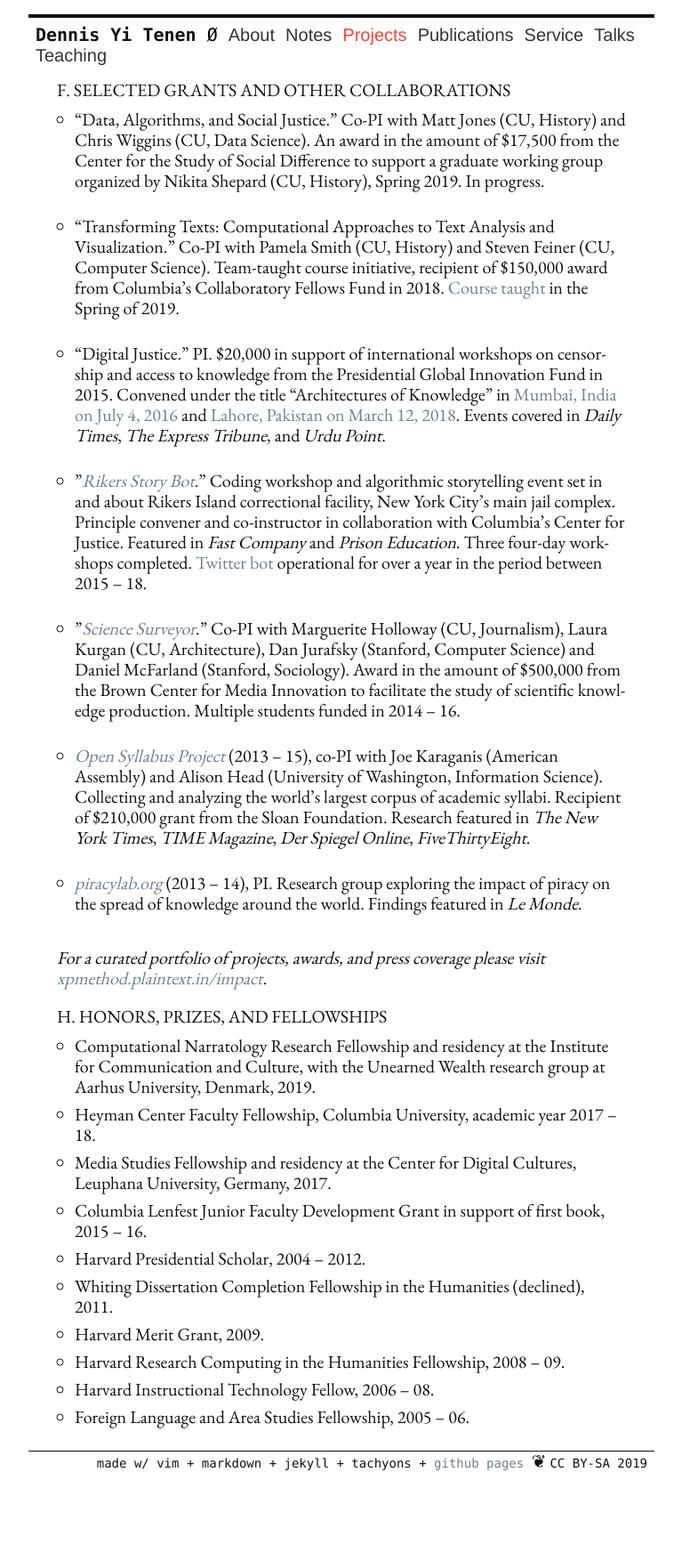
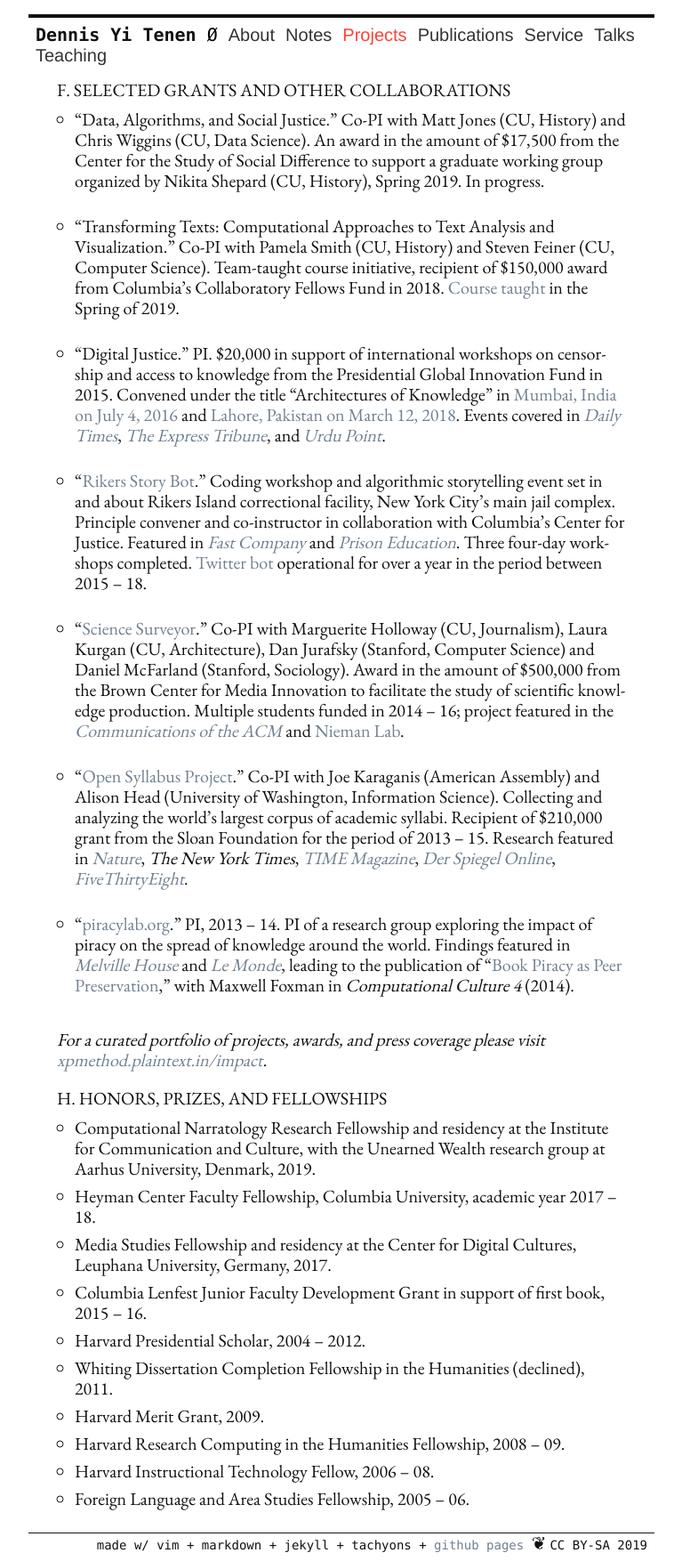
Before and after one commit to denten/denten.github.io, a Jekyll site: the page built from _pages/projects.md, in a window 1280 px wide. Shown: the whole page at 89% size, without its empty margins (256-1023 px from the left). Built offline with Jekyll 4.4.1, drawn with Linux system fonts in a browser that asks for light colours; before the commit the page ends 1662 px from its top, so only the background shows below that.

Commit message:
clean up the grants on CV

```diff
--- a/_includes/CV/05-projects.md
+++ b/_includes/CV/05-projects.md
@@ -8,39 +8,64 @@
 - "Transforming Texts: Computational Approaches to Text Analysis and Visualization." Co-PI with
   Pamela Smith (CU, History) and Steven Feiner (CU, Computer Science). Team-taught course
 initiative, recipient of $150,000 award from Columbia's Collaboratory Fellows Fund in 2018.
-[Course taught](https://docs.google.com/document/d/1bXizmvk-NwnyC8-vWQz5UsQXGsWW_Mh62x3jbdX79ZU) in the
+[Course
+taught](https://docs.google.com/document/d/1bXizmvk-NwnyC8-vWQz5UsQXGsWW_Mh62x3jbdX79ZU) in the
 Spring of 2019.
 
 - "Digital Justice." PI. $20,000 in support of international workshops on censorship and access
   to knowledge from the Presidential Global Innovation Fund in 2015.  Convened under the title
-"Architectures of Knowledge" in [Mumbai, India on July 4, 2016](http://xpmethod.plaintext.in/events/dissent.html) and [Lahore, Pakistan on March 12,
-2018](http://xpmethod.plaintext.in/events/lahore.html). Events covered in *Daily Times*, *The
-Express Tribune*, and *Urdu Point*.
+"Architectures of Knowledge" in [Mumbai, India on July 4,
+2016](http://xpmethod.plaintext.in/events/dissent.html) and [Lahore, Pakistan on March 12,
+2018](http://xpmethod.plaintext.in/events/lahore.html). Events covered in [*Daily
+Times*](https://web.archive.org/web/20180319221925/https://dailytimes.com.pk/216569/inside-punjabs-plan-to-digitise-its-past/),
+[*The Express
+Tribune*](https://web.archive.org/web/20180315022414/https://tribune.com.pk/story/1658149/1-preserving-assets-set-digitise-punjabs-rare-historical-archives/),
+and [*Urdu
+Point*](https://web.archive.org/web/20180315021822/https://www.urdupoint.com/en/technology/punjab-information-technology-board-informat-281206.html).
 
-- "[*Rikers Story Bot*](http://xpmethod.plaintext.in/technologies-of-dissent/rikersbot.html)."
+- "[Rikers Story Bot](http://xpmethod.plaintext.in/technologies-of-dissent/rikersbot.html)."
   Coding workshop and algorithmic storytelling event set in and about Rikers Island
 correctional facility, New York City's main jail complex. Principle convener and co-instructor
-in collaboration with Columbia's Center for Justice. Featured in *Fast Company* and *Prison
-Education*. Three four-day workshops completed. [Twitter bot](https://twitter.com/rikersbot)
-operational for over a year in the period between 2015 -- 18.
+in collaboration with Columbia's Center for Justice. Featured in [*Fast
+Company*](https://web.archive.org/web/20151203024210/http://www.fastcompany.com/3053907/innovation-agents/how-rikers-inmates-and-columbia-students-built-a-twitter-bot-with-no-inter)
+and [*Prison
+Education*](https://web.archive.org/web/20151210114937/http://www.prisoneducation.com/prison-education-news//from-the-streets-to-programming-tweets).
+Three four-day workshops completed. [Twitter bot](https://twitter.com/rikersbot) operational
+for over a year in the period between 2015 -- 18.
 
-- "[*Science
-  Surveyor*](http://xpmethod.plaintext.in/literary-modeling-and-visualization-lab/surveyor.html)."
+- "[Science
+  Surveyor](http://xpmethod.plaintext.in/literary-modeling-and-visualization-lab/surveyor.html)."
 Co-PI with Marguerite Holloway (CU, Journalism), Laura Kurgan (CU, Architecture), Dan Jurafsky
 (Stanford, Computer Science) and Daniel McFarland (Stanford, Sociology). Award in the amount of
 $500,000 from the Brown Center for Media Innovation to facilitate the study of scientific
-knowledge production. Multiple students funded in 2014 -- 16.
+knowledge production. Multiple students funded in 2014 -- 16; project featured in the
+[*Communications of the
+ACM*](https://web.archive.org/web/20161130071305/http://cacm.acm.org:80/magazines/2015/5/186011-putting-the-data-science-into-journalism/abstract)
+and [Nieman
+Lab](https://web.archive.org/web/20161204232752/http://www.niemanlab.org/2015/10/a-group-of-researchers-is-trying-to-help-science-journalists-parse-academic-articles-on-deadline/).
 
-- [*Open Syllabus
-  Project*](http://xpmethod.plaintext.in/knowledge-design-studio/open-syllabus-project.html)
-(2013 -- 15), co-PI with Joe Karaganis (American Assembly) and Alison Head (University of
-Washington, Information Science). Collecting and analyzing the world's largest corpus of
-academic syllabi.  Recipient of $210,000 grant from the Sloan Foundation. Research featured in
-*The New York Times*, *TIME Magazine*, *Der Spiegel Online*, *FiveThirtyEight*.
+- "[Open Syllabus
+  Project](http://xpmethod.plaintext.in/knowledge-design-studio/open-syllabus-project.html)."
+Co-PI with Joe Karaganis (American Assembly) and Alison Head (University of Washington,
+Information Science). Collecting and analyzing the world's largest corpus of academic syllabi.
+Recipient of $210,000 grant from the Sloan Foundation for the period of 2013 -- 15. Research
+featured in
+[*Nature*](https://web.archive.org/web/20190319032021/http://www.nature.com/news/mining-the-secrets-of-college-syllabuses-1.20905),
+*The New York Times*, [*TIME
+Magazine*](http://web.archive.org/web/20160320180619/http://time.com/4234719/college-textbooks-female-writers/),
+[*Der Spiegel
+Online*](http://web.archive.org/web/20160320181648/http://www.spiegel.de/unispiegel/studium/aristoteles-bis-marx-diese-zehn-buecher-muessen-studenten-in-harvard-lesen-a-1074279.html),
+[*FiveThirtyEight*](http://web.archive.org/web/20160320182627/http://fivethirtyeight.com/features/to-kill-a-mockingbird-author-harper-lee-dies/).
 
-- [*piracylab.org*](http://xpmethod.plaintext.in/knowledge-design-studio/piracyLab.html) (2013
-  -- 14), PI. Research group exploring the impact of piracy on the spread of knowledge around
-the world. Findings featured in *Le Monde*.
+- "[piracylab.org](http://xpmethod.plaintext.in/knowledge-design-studio/piracyLab.html)." PI,
+  2013 -- 14. PI of a research group exploring the impact of piracy on the spread of knowledge
+around the world.  Findings featured in [*Melville
+House*](https://web.archive.org/web/20190319032506/https://www.mhpbooks.com/piracy-lab-study-investigates-e-book-piracy/)
+and [*Le
+Monde*](https://raw.githubusercontent.com/xpmethod/xpmethod.github.io/master/public/images/lemonde1.png),
+leading to the publication of "[Book Piracy as Peer
+Preservation](http://computationalculture.net/article/book-piracy-as-peer-preservation)," with
+Maxwell Foxman in *Computational Culture 4* (2014).
 
 *For a curated portfolio of projects, awards, and press coverage please visit
 [xpmethod.plaintext.in/impact](https://xpmethod.plaintext.in/impact.html).*
```
